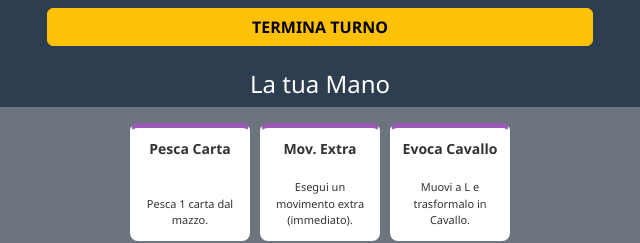
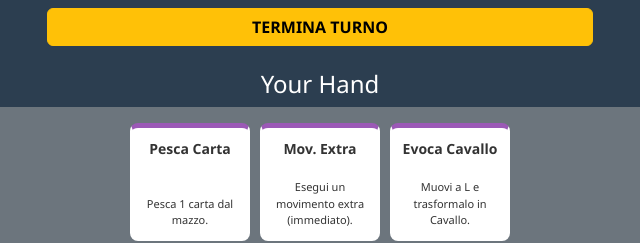
Before and after one commit to sorcio003/Arcane-Chess, a plain HTML site: page index.html in a window 1280 px wide. Shown: the part 567-810 px from the top of the page, 320-960 px from the left. Drawn offline with nearby package versions, Linux system fonts and the light colour scheme.

Commit message:
some changes

```diff
--- a/index.html
+++ b/index.html
@@ -3,7 +3,7 @@
 <head>
     <meta charset="UTF-8">
     <meta name="viewport" content="width=device-width, initial-scale=1.0">
-    <title>Scacchi & Magia - 7x7</title>
+    <title>Arcane Chess</title>
     <link href="https://cdn.jsdelivr.net/npm/bootstrap@5.3.0/dist/css/bootstrap.min.css" rel="stylesheet">
     <style>
         body { background-color: #2c3e50; color: white; font-family: 'Segoe UI', Tahoma, Geneva, Verdana, sans-serif; }
@@ -51,7 +51,7 @@
     <h1 class="text-center mb-4">Scacchi & Magia (7x7)</h1>
 
     <div class="row">
-        <!-- Pannello Bot -->
+        <!-- Panel Bot -->
         <div class="col-md-3 bot-panel">
             <h3 class="text-danger">Bot (Nero)</h3>
             <p>Carte in mano: <span id="bot-hand-count">3</span></p>
@@ -59,7 +59,7 @@
             <div id="bot-status" class="alert alert-dark mt-3">In attesa...</div>
         </div>
 
-        <!-- Plancia di Gioco -->
+        <!-- Board -->
         <div class="col-md-6 text-center">
             <div class="d-flex justify-content-between mb-2">
                 <span class="badge bg-danger">Bot</span>
@@ -72,7 +72,7 @@
             <button id="end-turn-btn" class="btn btn-warning w-100 fw-bold">TERMINA TURNO</button>
         </div>
 
-        <!-- Pannello Giocatore -->
+        <!-- Player Panel -->
         <div class="col-md-3">
             <h3 class="text-primary">Tu (Bianco)</h3>
             <p>Mazzo: <span id="player-deck-count">15</span> | Scarti: <span id="player-discard-count">0</span></p>
@@ -80,10 +80,10 @@
         </div>
     </div>
 
-    <!-- Mano del Giocatore -->
+    <!-- Player's hand -->
     <div class="row mt-4">
         <div class="col-12">
-            <h4 class="text-center">La tua Mano</h4>
+            <h4 class="text-center">Your Hand</h4>
             <div id="player-hand" class="card-container p-3 bg-secondary rounded"></div>
         </div>
     </div>
```
Also changed, not shown: pag.html (added).
